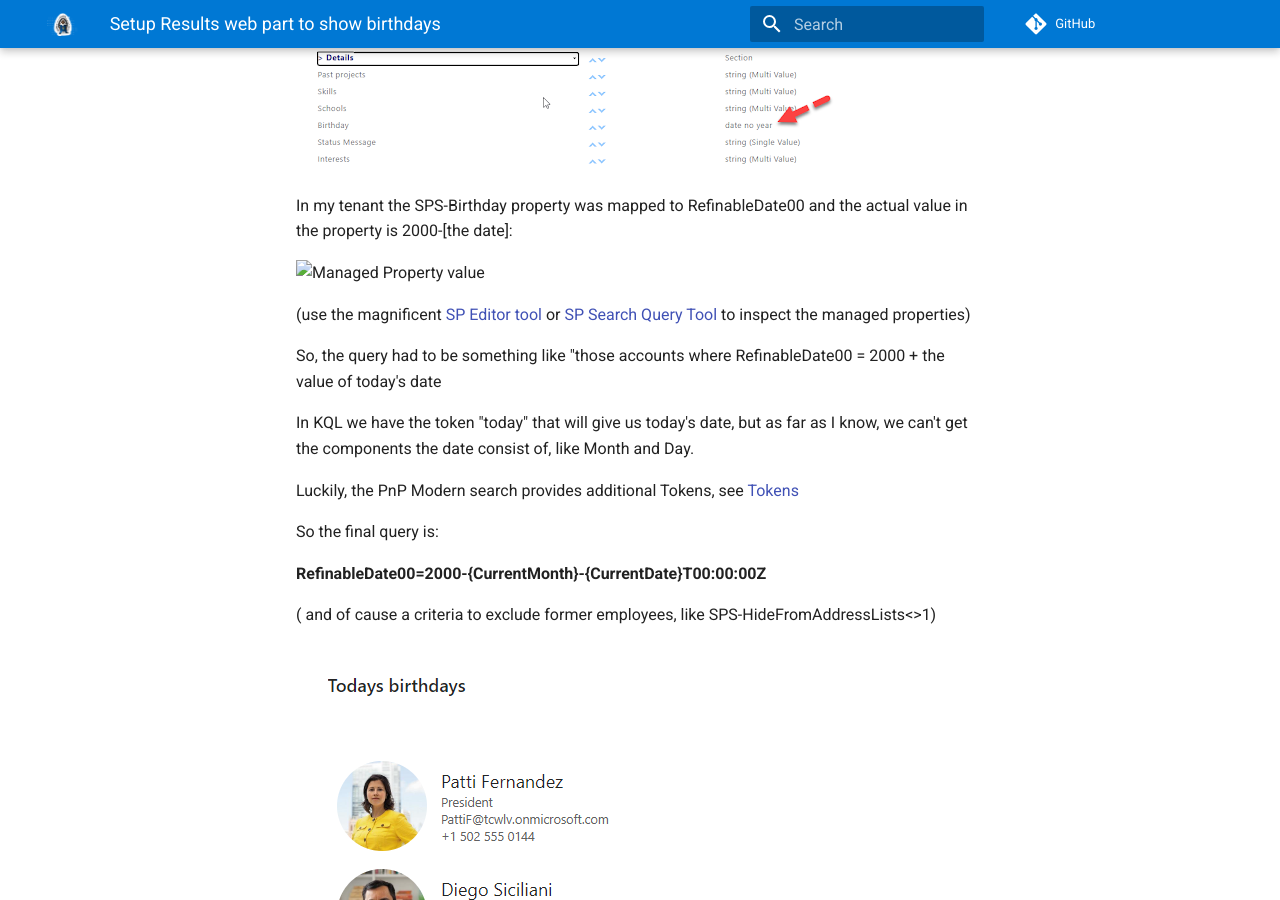
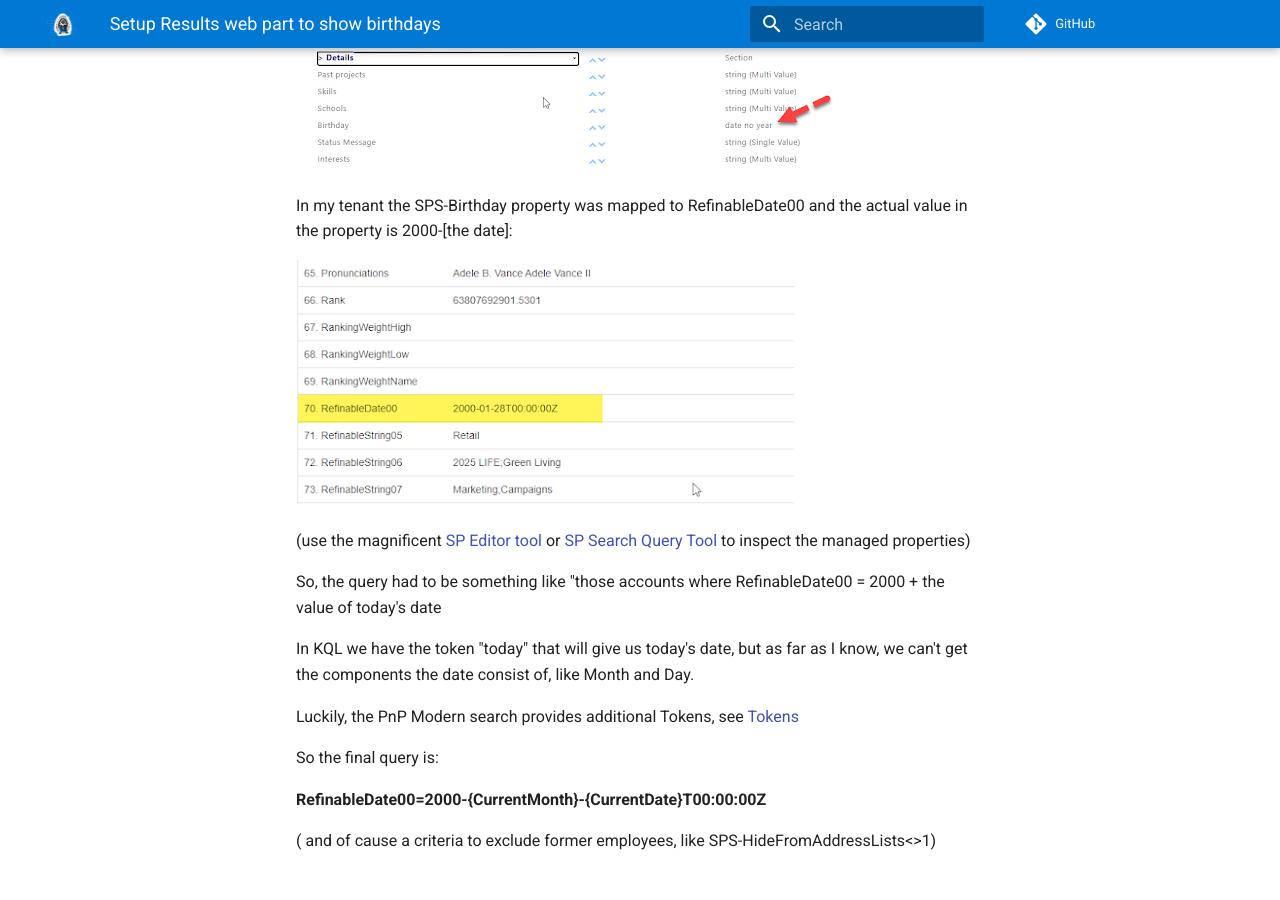
Before and after one commit to dominic5perezd/pnp-modern-search, an MkDocs documentation site: the page built from docs/scenarios/Setup-Results-web-part-to-show-birthdays.md, in a window 1280 px wide and 900 px high, scrolled down 367 px. Built offline with MkDocs 1.6.1 and Material for MkDocs 9.7.7, drawn with Linux system fonts in a browser that asks for light colours; comment, search, counter and statistics services are not loaded.

Commit message:
Update Setup-Results-web-part-to-show-birthdays.md

```diff
--- a/docs/scenarios/Setup-Results-web-part-to-show-birthdays.md
+++ b/docs/scenarios/Setup-Results-web-part-to-show-birthdays.md
@@ -9,7 +9,7 @@ The tricky part is that in the User profile application the birthday value is st
 
 In my tenant the SPS-Birthday property was mapped to RefinableDate00 and the actual value in the property is 2000-[the date]:
 
-![Managed Property value](../assets/../scenarios/assets/Setup-Results-web-part-to-show-birthdays/refinabledate00.png)
+![Managed Property value](../assets/../scenarios/assets/Setup-Results-web-part-to-show-birthdays/RefinableDate00.png)
 
 (use the magnificent [SP Editor tool](https://chrome.google.com/webstore/detail/sp-editor/ecblfcmjnbbgaojblcpmjoamegpbodhd) or [SP Search Query Tool](https://github.com/pnp/PnP-Tools/blob/master/Solutions/SharePoint.Search.QueryTool/README.md) to inspect the managed properties)
 
```
